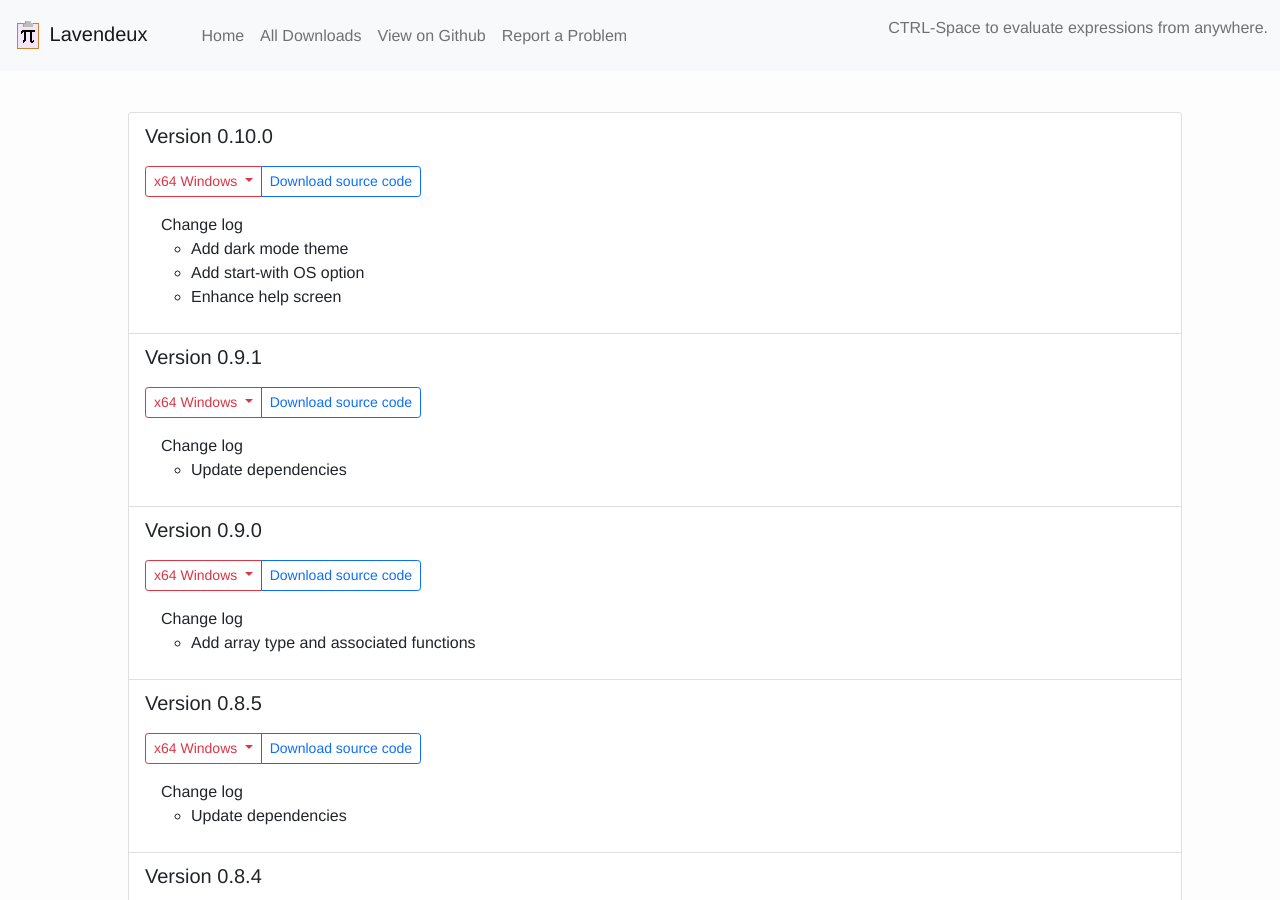
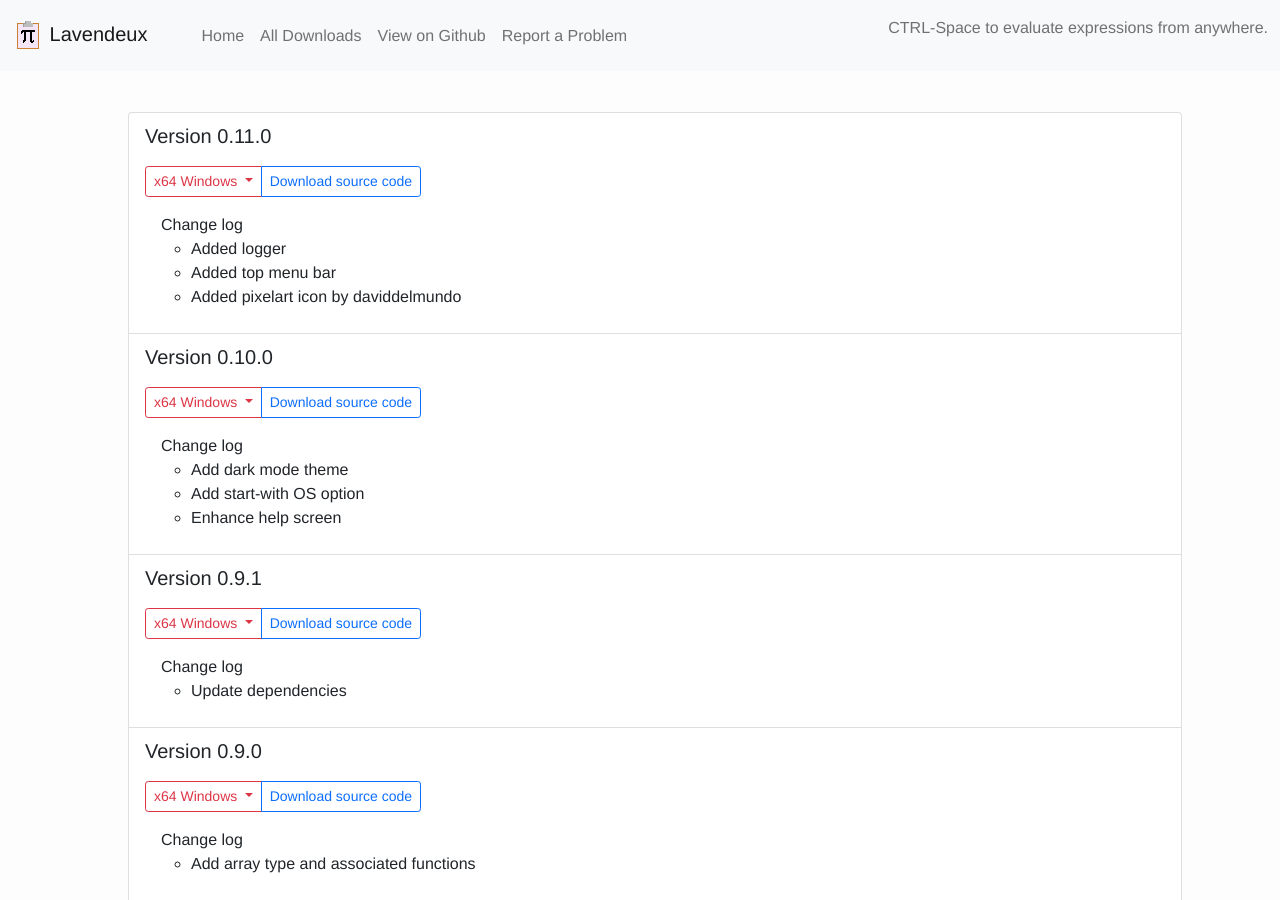
Before and after one commit to rscarson/rscarson.github.io, a Jekyll site: the page built from downloads.html, in a window 1280 px wide and 900 px high. Built offline with Jekyll 4.4.1, drawn with Linux system fonts in a browser that asks for light colours.

Commit message:
release 0.11.0

```diff
--- a/_data/releases.json
+++ b/_data/releases.json
@@ -1,4 +1,20 @@
 [
+	{
+		"name": "0.11.0",
+		"changelog": [
+			"Added logger",
+			"Added top menu bar",
+			"Added pixelart icon by daviddelmundo",
+		],
+		"downloads": {
+			"win_install": "https://github.com/rscarson/Lavendeux/releases/download/v0.11.0/lavendeux_0.11.0_x64_en-US.msi.zip",
+			"win_zip": "https://github.com/rscarson/Lavendeux/releases/download/v0.11.0/lavendeux.exe",
+			"github": "https://github.com/rscarson/Lavendeux/releases/tag/v0.11.0",
+			"source": "https://github.com/rscarson/Lavendeux/archive/v0.11.0.tar.gz"
+		}
+	},
+
+
 	{
 		"name": "0.10.0",
 		"changelog": [
```
